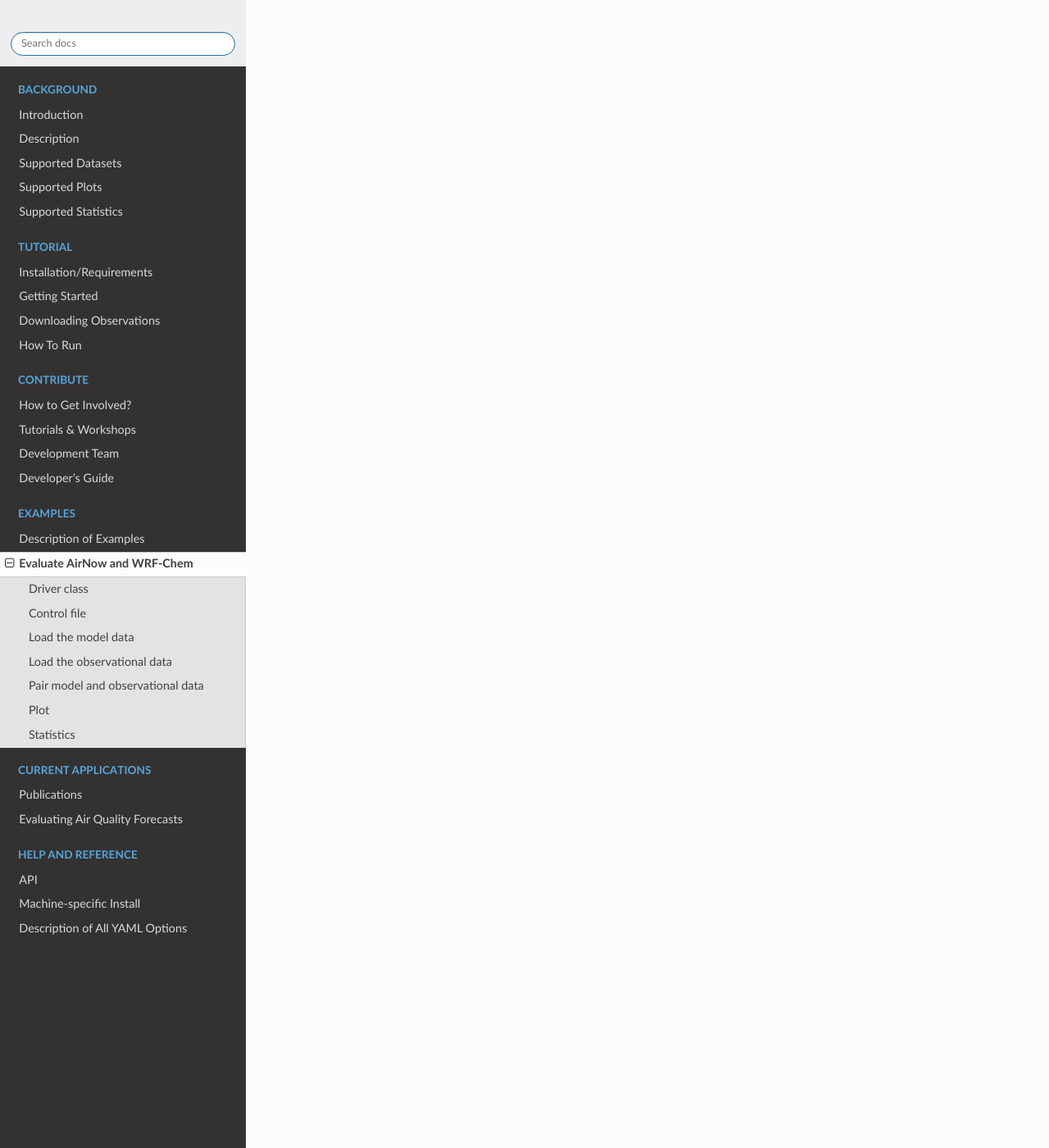
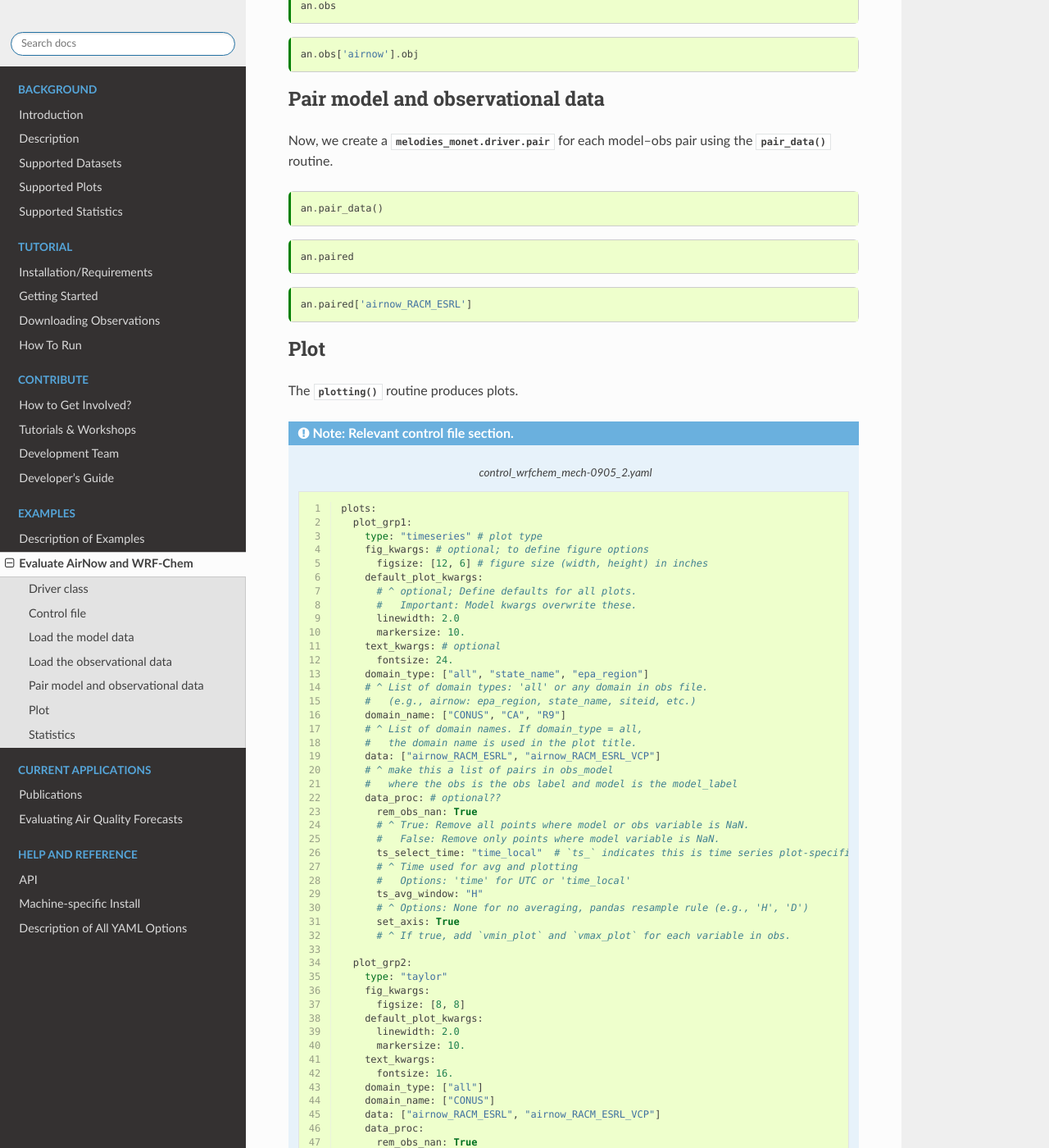
Before and after one commit to NOAA-CSL/MELODIES-MONET, a Sphinx documentation site: the page built from docs/examples/airnow_wrfchem.md, in a window 1280 px wide and 1400 px high, scrolled down 7458 px. Shown: the whole window at 82% size. Built offline with Sphinx 7.4.7 and the Read the Docs theme 2.0.0, drawn with Linux system fonts in a browser that asks for light colours; some of the changed text lies outside the part shown.

Commit message:
more notes/refs; reprs for driver classes

`````diff
--- a/docs/examples/airnow_wrfchem.md
+++ b/docs/examples/airnow_wrfchem.md
@@ -19,6 +19,8 @@
 
 Please download the WRF-Chem example model dataset from TBA.
 
+First, we import the {mod}`melodies_monet.driver` module.
+
 ```{code-cell} ipython3
 import sys; sys.path.append("../../")
 # ^ sys.path-hacking needed until the package is installable
@@ -35,15 +37,21 @@
 * a paired instance of both
 
 This will allow us to move things around the plotting function for
-spatial and overlays and more complex plots.
+spatial and overlays and more complex plots. (??)
 
 ```{code-cell} ipython3
 an = driver.analysis()
 ```
 
+Initially, most of our {class}`~melodies_monet.driver.analysis` object's attributes
+are set to ``None``, though some have meaningful defaults:
+```{code-cell} ipython3
+an
+```
+
 ## Control file
 
-Now we set the YAML control file and begin by reading the file.
+We set the YAML control file and begin by reading the file.
 
 ```{note}
 Check out the {doc}`/appendix/yaml` for info on how to create
@@ -58,7 +66,7 @@
 an.control_dict
 ```
 
-````{admonition} Note: This is the file that was loaded.
+````{admonition} Note: This is the complete file that was loaded.
 :class: dropdown
 
 ```{literalinclude} control_wrfchem_mech-0905_2.yaml
@@ -66,6 +74,11 @@
 :linenos:
 ```
 ````
+
+Now, some of our {class}`~melodies_monet.driver.analysis` object's attributes are populated:
+```{code-cell} ipython3
+an
+```
 
 ## Load the model data
 
@@ -76,6 +89,16 @@
 * mapping information
 * file names (can be expressed using a glob expression)
 * xarray object
+
+````{admonition} Note: Relevant control file section.
+:class: dropdown
+
+```{literalinclude} control_wrfchem_mech-0905_2.yaml
+:caption:
+:linenos:
+:lines: 25-57
+```
+````
 
 ```{code-cell} ipython3
 an.open_models()
@@ -101,6 +124,16 @@
 the `obs` section of the YAML file and create an instance of
 {class}`melodies_monet.driver.observation` for each.
 
+````{admonition} Note: Relevant control file section.
+:class: dropdown
+
+```{literalinclude} control_wrfchem_mech-0905_2.yaml
+:caption:
+:linenos:
+:lines: 59-100
+```
+````
+
 ```{code-cell} ipython3
 an.open_obs()
 ```
@@ -114,6 +147,9 @@
 ```
 
 ## Pair model and observational data
+
+Now, we create a {class}`melodies_monet.driver.pair` for each model--obs pair
+using the {meth}`~melodies_monet.driver.analysis.pair_data` routine.
 
 ```{code-cell} ipython3
 :tags: [hide-output]
@@ -131,11 +167,38 @@
 
 ## Plot
 
+The {meth}`~melodies_monet.driver.analysis.plotting` routine produces plots.
+
+````{admonition} Note: Relevant control file section.
+:class: dropdown
+
+```{literalinclude} control_wrfchem_mech-0905_2.yaml
+:caption:
+:linenos:
+:lines: 102-190
+```
+````
+
 ```{code-cell} ipython3
 an.plotting()
 ```
 
+The figures are saved in the directory specified by
+{attr}`~melodies_monet.driver.analysis.output_dir`.
+
 ## Statistics
+
+The {meth}`~melodies_monet.driver.analysis.stats` routine produces tables of statistics.
+
+````{admonition} Note: Relevant control file section.
+:class: dropdown
+
+```{literalinclude} control_wrfchem_mech-0905_2.yaml
+:caption:
+:linenos:
+:lines: 192-216
+```
+````
 
 ```{code-cell} ipython3
 an.stats()
`````
Also changed, not shown: 1 other file.
